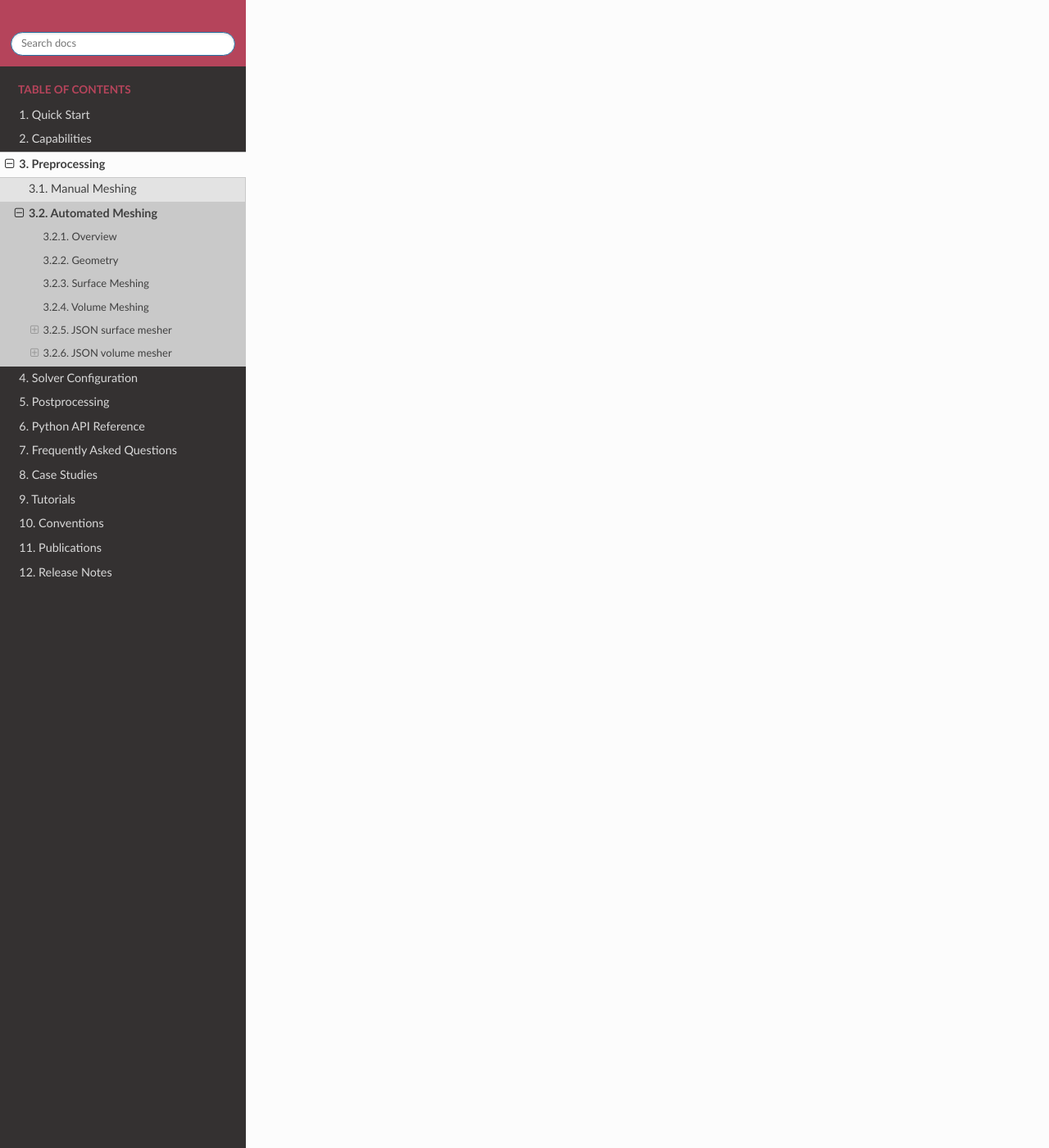
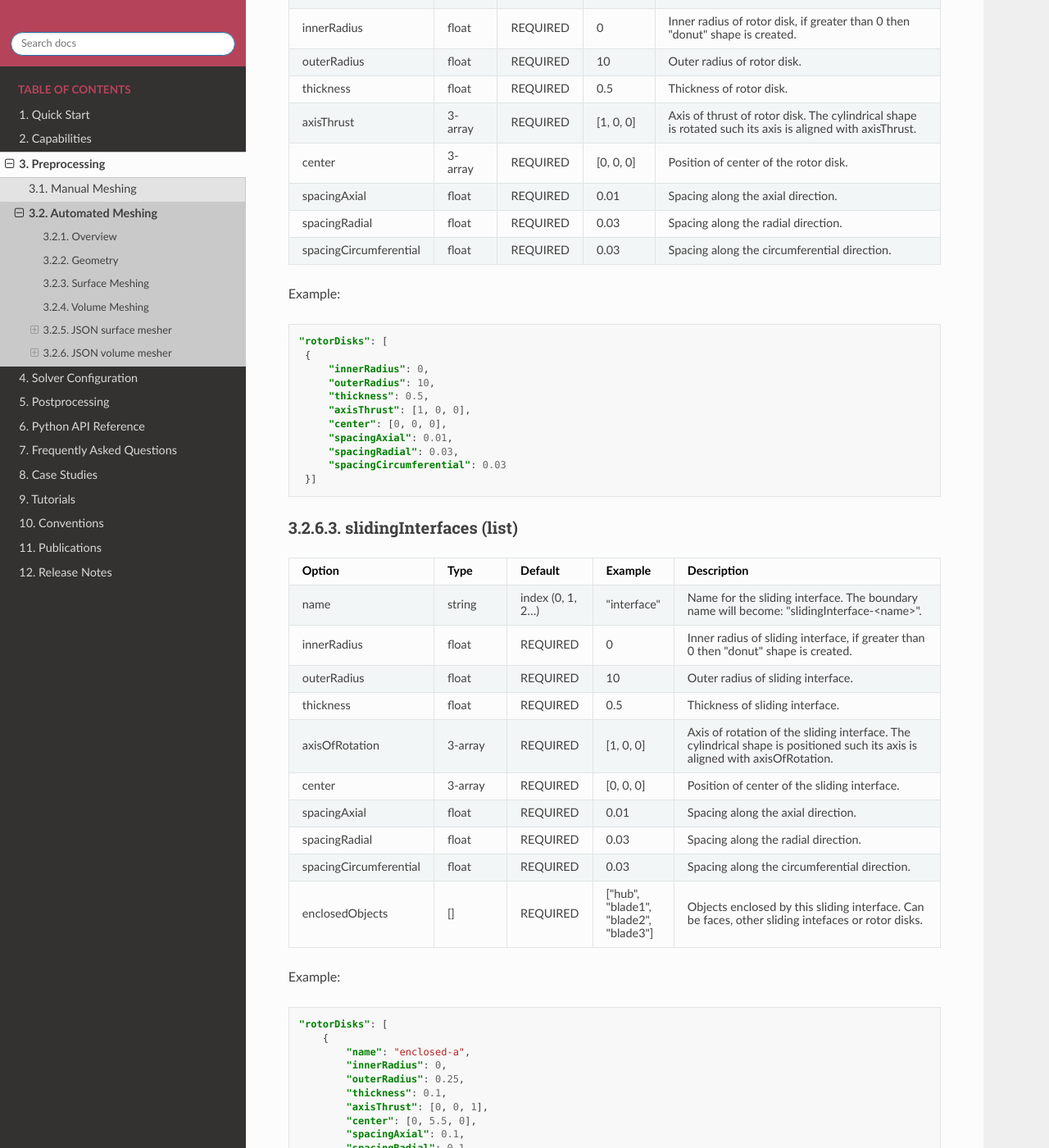
Before and after one commit to flexcompute-readthedocs/Flow360Documentation, a Sphinx documentation site: the page built from docs/source/preprocessing/automatedMeshing.rst, in a window 1280 px wide and 1400 px high, scrolled down 8277 px. Shown: the whole window at 82% size. Built offline with Sphinx 7.4.7 and the Read the Docs theme 2.0.0, drawn with Linux system fonts in a browser that asks for light colours; some of the changed text lies outside the part shown.

Commit message:
updated docs of automated meshing (#47)
* updated docs of automated meshing

* Update surfaceMesherEdges.csv

* applied PR comments

* added figure for project aniso spacing

* updated hubSplitEdge name

* improved description

Co-authored-by: rundaji <75637422+rundaji@users.noreply.github.com>

```diff
--- a/docs/source/capabilities/overview.rst
+++ b/docs/source/capabilities/overview.rst
@@ -13,7 +13,8 @@
 - :ref:`Surface Mesh to Volume Mesh.<SurfaceToVolumeMeshSection>`
 - Automatic labelling, automatic edge and faces refinement.
 - :ref:`Refinement sources: box and cylinder.<JSON volume mesher sources>`
-- :ref:`Actuator Disk meshing.<JSON volume mesher actuatorDisks>`
+- :ref:`Rotor Disk meshing.<JSON volume mesher rotorDisks>`
+- :ref:`Sliding Interfaces.<JSON volume mesher slidingInterfaces>`
 
 Equations
 ---------
--- a/docs/source/preprocessing/automatedMeshing.rst
+++ b/docs/source/preprocessing/automatedMeshing.rst
@@ -50,7 +50,7 @@
 .. code-block:: python
 
     import flow360client
-    surfaceMeshId = flow360client.NewSurfaceMeshFromGeometry("path/to/geometry.csm", "surfaceMesh.json", surfaceMeshName="my_surface_mesh", solverVersion='release-21.4.1.0')
+    surfaceMeshId = flow360client.NewSurfaceMeshFromGeometry("path/to/geometry.csm", "surfaceMesh.json", surfaceMeshName="my_surface_mesh", solverVersion='release-22.2.3.0')
 
 The above code will create a surface mesh of geometry using :code:`"maxEdgeLength": 0.05` on a surface labelled as `mysphere`, see line 4 of the \*.csm file.
 
@@ -154,10 +154,22 @@
 
     "edges": {
         "leadingEdge":  {
-            "firstLayerThickness": 1e-3
+            "type": "aniso",
+            "method": "angle",
+            "value": 1
         },
         "trailingEdge":  {
-            "firstLayerThickness": 1e-3
+            "type": "aniso",
+            "method": "height",
+            "value": 1e-3
+        },
+        "hubCircle": {
+            "type": "aniso",
+            "method": "height",
+            "value": 0.1
+        },
+        "hubSplitEdge": {
+            "type": "projectAnisoSpacing"
         }
     }
 
@@ -168,6 +180,15 @@
    :align: center
 
    Surface mesh of a wing. Leading edge and trailing edge are labelled and first layer thickness is applied to the layers grown from the edges.
+
+
+.. _fig_surfMesh_edges_projectAnisoSpacing:
+.. figure:: ../figures/autoMeshing/projectAnisoSpacing.png
+   :width: 70%
+   :align: center
+
+   Example of edge type "projectAnisoSpacing". See the above JSON example: "hubCircle" colored green, "hubSplitEdge" colored red which is of type "projectAnisoSpacing". The anisotropic spacing on the neighboring patches will be “projected” to the edge, i.e., the nodes distribution along the edge will be updated.
+
 
 
 
@@ -235,21 +256,20 @@
     {
         "type": "cylinder",
         "radius": 4,
-        "lengthZ": 5,
+        "length": 5,
         "center": [5, 0, 0],
         "spacing": 0.05,
-        "axisOfRotation": [0, 1, 0],
-        "angleOfRotation": 90
+        "axis": [1, 0, 0]
     }]
 
 
-.. _JSON volume mesher actuatorDisks:
+.. _JSON volume mesher rotorDisks:
 
- actuatorDisks (list)
---------------------
+rotorDisks (list)
+------------------
 
 .. csv-table::
-   :file: ./volumeMesherActuatorDisks.csv
+   :file: ./volumeMesherRotorDisks.csv
    :header-rows: 1
    :delim: @
    :widths: 20 10 10 10 50
@@ -258,7 +278,7 @@
 
 .. code-block:: json
 
-   "actuatorDisks": [
+   "rotorDisks": [
     {
         "innerRadius": 0,
         "outerRadius": 10,
@@ -269,3 +289,108 @@
         "spacingRadial": 0.03,
         "spacingCircumferential": 0.03
     }]
+
+
+
+.. _JSON volume mesher slidingInterfaces:
+
+slidingInterfaces (list)
+------------------------
+
+.. csv-table::
+   :file: ./volumeMesherSlidingInterfaces.csv
+   :header-rows: 1
+   :delim: @
+   :widths: 20 12 10 10 48
+
+Example\:
+
+.. code-block:: json
+
+
+    "rotorDisks": [
+        {
+            "name": "enclosed-a",
+            "innerRadius": 0,
+            "outerRadius": 0.25,
+            "thickness": 0.1,
+            "axisThrust": [0, 0, 1],
+            "center": [0, 5.5, 0],
+            "spacingAxial": 0.1,
+            "spacingRadial": 0.1,
+            "spacingCircumferential": 0.1
+        },
+        {
+            "innerRadius": 0,
+            "outerRadius": 0.75,
+            "thickness": 0.5,
+            "axisThrust": [0, 0, 1],
+            "center": [0, -5, 0],
+            "spacingAxial": 0.1,
+            "spacingRadial": 0.1,
+            "spacingCircumferential": 0.1
+        }
+    ],
+    "slidingInterfaces": [
+        {
+            "name": "inner",
+            "innerRadius": 0,
+            "outerRadius": 0.75,
+            "thickness": 0.5,
+            "axisOfRotation": [0, 0, 1],
+            "center": [0, 0, 0],
+            "spacingAxial": 0.2,
+            "spacingRadial": 0.2,
+            "spacingCircumferential": 0.2,
+            "enclosedObjects": ["hub", "blade1", "blade2", "blade3"]
+        }, {
+            "name": "mid",
+            "innerRadius": 0,
+            "outerRadius": 2.0,
+            "thickness": 2.0,
+            "axisOfRotation": [0, 1, 0],
+            "center": [0, 0, 0],
+            "spacingAxial": 0.2,
+            "spacingRadial": 0.2,
+            "spacingCircumferential": 0.2,
+            "enclosedObjects": ["slidingInterface-inner"]
+        }, {
+            "innerRadius": 0,
+            "outerRadius": 2.0,
+            "thickness": 2.0,
+            "axisOfRotation": [0, 1, 0],
+            "center": [0, 5, 0],
+            "spacingAxial": 0.2,
+            "spacingRadial": 0.2,
+            "spacingCircumferential": 0.2,
+            "enclosedObjects": ["rotorDisk-enclosed-a"]
+        }, {
+            "innerRadius": 1.5,
+            "outerRadius": 2.0,
+            "thickness": 2.0,
+            "axisOfRotation": [0, 1, 0],
+            "center": [0, -5, 0],
+            "spacingAxial": 0.2,
+            "spacingRadial": 0.2,
+            "spacingCircumferential": 0.2,
+            "enclosedObjects": []
+        }, {
+            "name": "outer",
+            "innerRadius": 0,
+            "outerRadius": 8,
+            "thickness": 6,
+            "axisOfRotation": [1, 0, 0],
+            "center": [0, 0, 0],
+            "spacingAxial": 0.4,
+            "spacingRadial": 0.4,
+            "spacingCircumferential": 0.4,
+            "enclosedObjects": ["slidingInterface-mid", "rotorDisk-1", "slidingInterface-2", "slidingInterface-3"]
+        }
+    ]
+
+.. _fig_slidingInterfaces:
+.. figure:: ../figures/autoMeshing/slidingInterfaces.png
+   :width: 90%
+   :align: center
+
+   Sliding interfaces generated according to the above configuration.
--- a/docs/source/preprocessing/surfaceMesherEdges.csv
+++ b/docs/source/preprocessing/surfaceMesherEdges.csv
@@ -1,2 +1,5 @@
 Option@ Type@ Default@ Example@ Description
-<edgeName>-> firstLayerThickness@ float@ REQUIRED@ 1e-3@ First layer thickness of the anisotropic surface cells growing along the orthogonal direction to the edge named <edgeName>. See :numref:`fig1_surfMesh_edges`.
+<edgeName>-> type@ [\"aniso\", \"projectAnisoSpacing\"]@ REQUIRED@ \"aniso\"@ type=\"aniso\": anisotropic surface cells growing along the orthogonal direction to the edge named <edgeName>. See :numref:`fig1_surfMesh_edges`. type=\"projectAnisoSpacing\": project spacing, see: :numref:`fig_surfMesh_edges_projectAnisoSpacing`.
+<edgeName>-> method@ [\"angle\", \"height\", \"aspectRatio\"]@ REQUIRED@ \"height\"@ For type=\"aniso\": how anisotropic surface cells grow. \"angle\": first layer thickness resolves surface curvature angle provided by \"value\"; \"height\": provide absolute value for first layer thickness; \"aspectRatio\": provide aspect ratio of the first surface cell grown from the edge.
+<edgeName>-> value@ float@ REQUIRED@ 1e-3@ For type=\"aniso\": value used in \"method\" of growing surface cells from the edge.
+<edgeName>-> adapt@ boolean@ FALSE@ @ Turn on/off the extra refinement based on surface proximity.
--- a/docs/source/preprocessing/volumeMesh.example.json
+++ b/docs/source/preprocessing/volumeMesh.example.json
@@ -10,6 +10,6 @@
     ],
     "volume": {
         "firstLayerThickness": 1e-3,
-        "TRexGrowthRate": 1.2
+        "growthRate": 1.2
     }
 }
--- a/docs/source/preprocessing/volumeMesher.csv
+++ b/docs/source/preprocessing/volumeMesher.csv
@@ -4,4 +4,5 @@
 volume-> firstLayerThickness@ float@ REQUIRED@ 1e-5@ First layer thickness for volume prism layers.
 volume-> TRexGrowthRate@ float@ REQUIRED@ 1.2@ Growth rate for volume prism layers.
 sources@ list(dict)@ []@ @ Description of refinement zones. For details see :ref:`here<JSON volume mesher sources>`.
-actuatorDisks@ list(dict)@ []@ @ Description of actuator disks. This generates a cylindrical shape (hollowed or not) with structured mesh in it. Used for actuator disks. For details see :ref:`here<JSON volume mesher actuatorDisks>`.
+rotorDisks@ list(dict)@ []@ @ Description of rotor disks. This generates a cylindrical shape (hollowed or not) with structured mesh in it. Used for actuator disks or BET disks. For details see :ref:`here<JSON volume mesher rotorDisks>`.
+slidingInterfaces@ list(dict)@ []@ @ Description of sliding interfaces. This generates a cylindrical shape (hollowed or not) with concentric mesh. For details see :ref:`here<JSON volume mesher slidingInterfaces>`.
--- a/docs/source/preprocessing/volumeMesherActuatorDisks.csv
+++ /dev/null
@@ -1,9 +0,0 @@
-Option@ Type@ Default@ Example@ Description
-innerRadius@ float@ REQUIRED@ 0@ Inner radius of actuator disk, if greater than 0 then “donut” shape is created.
-outerRadius@ float@ REQUIRED@ 10@ Outer radius of actuator disk.
-thickness@ float@ REQUIRED@ 0.5@ Thickness of actuator disk.
-axisThrust@ 3-array@ REQUIRED@ [1, 0, 0]@ Axis of thrust of actuator disk. The cylindrical shape is rotated such its axis is aligned with axisThrust.
-center@ 3-array@ REQUIRED@ [0, 0, 0]@ Position of center of the actuator disk.
-spacingAxial@ float@ REQUIRED@ 0.01@ Spacing along the axial direction.
-spacingRadial@ float@ REQUIRED@ 0.03@ Spacing along the radial direction.
-spacingCircumferential@ float@ REQUIRED@ 0.03@ Spacing along the circumferential direction.
--- /dev/null
+++ b/docs/source/preprocessing/volumeMesherRotorDisks.csv
@@ -0,0 +1,10 @@
+Option@ Type@ Default@ Example@ Description
+name@ string@ index (0, 1, 2...) @ \"rotor\"@ Name for the rotor disk. The boundary name will become: rotorDisk-<name>.
+innerRadius@ float@ REQUIRED@ 0@ Inner radius of rotor disk, if greater than 0 then \"donut\" shape is created.
+outerRadius@ float@ REQUIRED@ 10@ Outer radius of rotor disk.
+thickness@ float@ REQUIRED@ 0.5@ Thickness of rotor disk.
+axisThrust@ 3-array@ REQUIRED@ [1, 0, 0]@ Axis of thrust of rotor disk. The cylindrical shape is rotated such its axis is aligned with axisThrust.
+center@ 3-array@ REQUIRED@ [0, 0, 0]@ Position of center of the rotor disk.
+spacingAxial@ float@ REQUIRED@ 0.01@ Spacing along the axial direction.
+spacingRadial@ float@ REQUIRED@ 0.03@ Spacing along the radial direction.
+spacingCircumferential@ float@ REQUIRED@ 0.03@ Spacing along the circumferential direction.
--- /dev/null
+++ b/docs/source/preprocessing/volumeMesherSlidingInterfaces.csv
@@ -0,0 +1,11 @@
+Option@ Type@ Default@ Example@ Description
+name@ string@ index (0, 1, 2...)@ \"interface\"@ Name for the sliding interface. The boundary name will become: \"slidingInterface-<name>\".
+innerRadius@ float@ REQUIRED@ 0@ Inner radius of sliding interface, if greater than 0 then \"donut\" shape is created.
+outerRadius@ float@ REQUIRED@ 10@ Outer radius of sliding interface.
+thickness@ float@ REQUIRED@ 0.5@ Thickness of sliding interface.
+axisOfRotation@ 3-array@ REQUIRED@ [1, 0, 0]@ Axis of rotation of the sliding interface. The cylindrical shape is positioned such its axis is aligned with axisOfRotation.
+center@ 3-array@ REQUIRED@ [0, 0, 0]@ Position of center of the sliding interface.
+spacingAxial@ float@ REQUIRED@ 0.01@ Spacing along the axial direction.
+spacingRadial@ float@ REQUIRED@ 0.03@ Spacing along the radial direction.
+spacingCircumferential@ float@ REQUIRED@ 0.03@ Spacing along the circumferential direction.
+enclosedObjects@ []@ REQUIRED@ [\"hub\", \"blade1\", \"blade2\", \"blade3\"]@ Objects enclosed by this sliding interface. Can be faces, other sliding intefaces or rotor disks.
--- a/docs/source/preprocessing/volumeMesherSources.csv
+++ b/docs/source/preprocessing/volumeMesherSources.csv
@@ -1,5 +1,5 @@
 Option@ Type@ Default@ Example@ Description
-type@ [“box”, “cylinder”]@ “box”@ “box”@ Type of source. Supported source shapes: box and cylinder. Cylinder’s axis is along the z-direction.
+type@ [\"box\", \"cylinder|\]@ \"box\"@ \"box\"@ Type of source. Supported source shapes: box and cylinder. Cylinder’s axis is along the z-direction.
 size@ 3-array@ REQUIRED@ [4, 3, 2]@ For type: box. Refinement zone size in x, y and z directions.
 radius@ float@ REQUIRED@ 4@ For type: cylinder. Radius of the cylinder.
 lengthZ@ float@ REQUIRED@ 5@ For type: cylinder. Length of the cylinder. Cylinder’s axis is along the z-direction.
```
Also changed, not shown: docs/source/figures/autoMeshing/projectAnisoSpacing.png (added), docs/source/figures/autoMeshing/slidingInterfaces.png (added).
